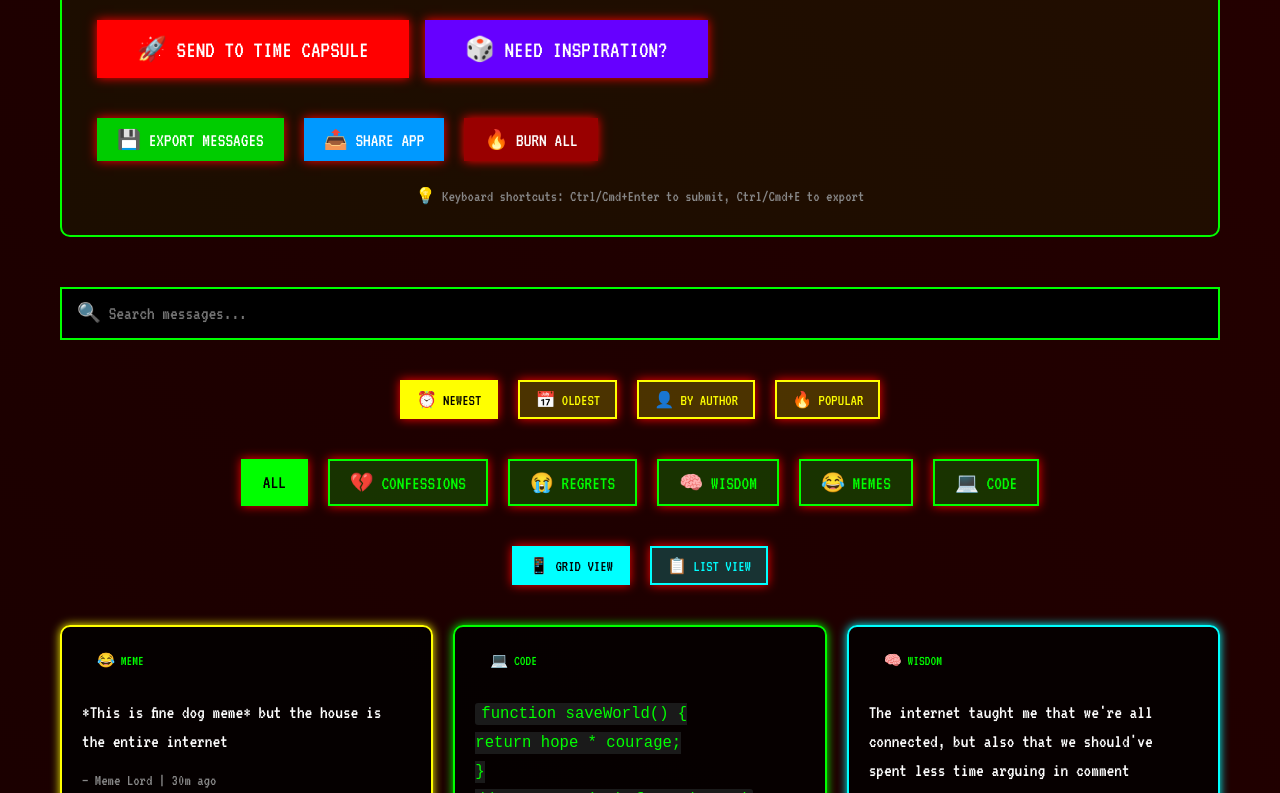
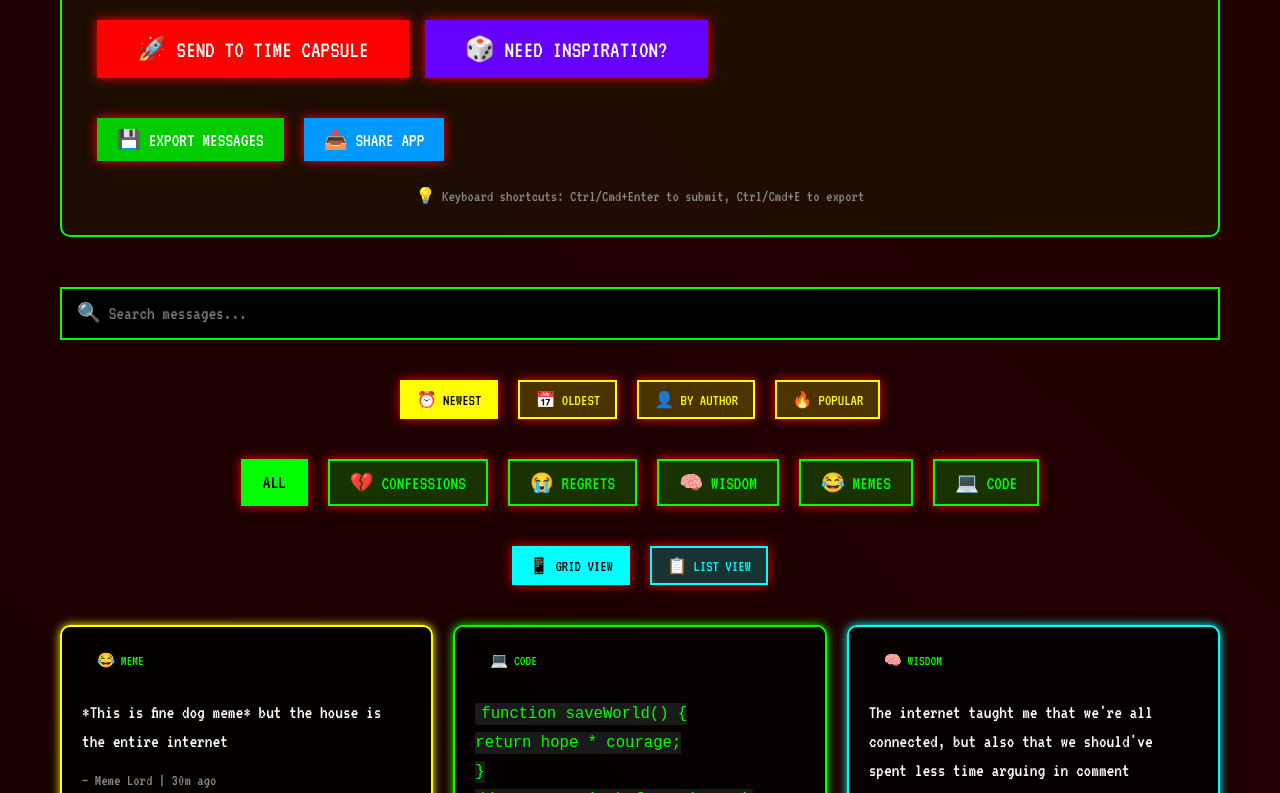
Before and after one commit to surajranaofficial/internet-time-capsule, a plain HTML site: page index.html in a window 1280 px wide. Shown: the part 865-1658 px from the top of the page. Drawn offline with Linux system fonts and the light colour scheme.

Commit message:
🗑️ Remove Burn All button - too dangerous for all messages

```diff
--- a/index.html
+++ b/index.html
@@ -523,7 +523,6 @@
             <div style="margin-top: 20px; display: flex; gap: 10px; flex-wrap: wrap;">
                 <button onclick="exportMessages()" style="background: #00cc00; font-size: 1.2em; padding: 10px 20px;">💾 EXPORT MESSAGES</button>
                 <button onclick="shareApp()" style="background: #0099ff; font-size: 1.2em; padding: 10px 20px;">📤 SHARE APP</button>
-                <button onclick="burnEverything()" style="background: #990000; font-size: 1.2em; padding: 10px 20px;">🔥 BURN ALL</button>
             </div>
 
             <p style="color: #888; font-size: 1em; margin-top: 15px; text-align: center;">
@@ -864,18 +863,7 @@
             showError('📦 MESSAGES EXPORTED!');
         }
 
-        // Clear all messages (apocalypse button!)
-        function burnEverything() {
-            if (confirm('🔥 BURN ALL MESSAGES? THIS CANNOT BE UNDONE! 🔥')) {
-                if (confirm('ARE YOU ABSOLUTELY SURE? THE APOCALYPSE IS FINAL!')) {
-                    messages = [];
-                    localStorage.removeItem('apocalypseMessages');
-                    displayMessages();
-                    updateStats();
-                    showError('🔥 EVERYTHING BURNED TO ASHES 🔥');
-                }
-            }
-        }
+
 
         // Share message to clipboard
         function shareApp() {
```
